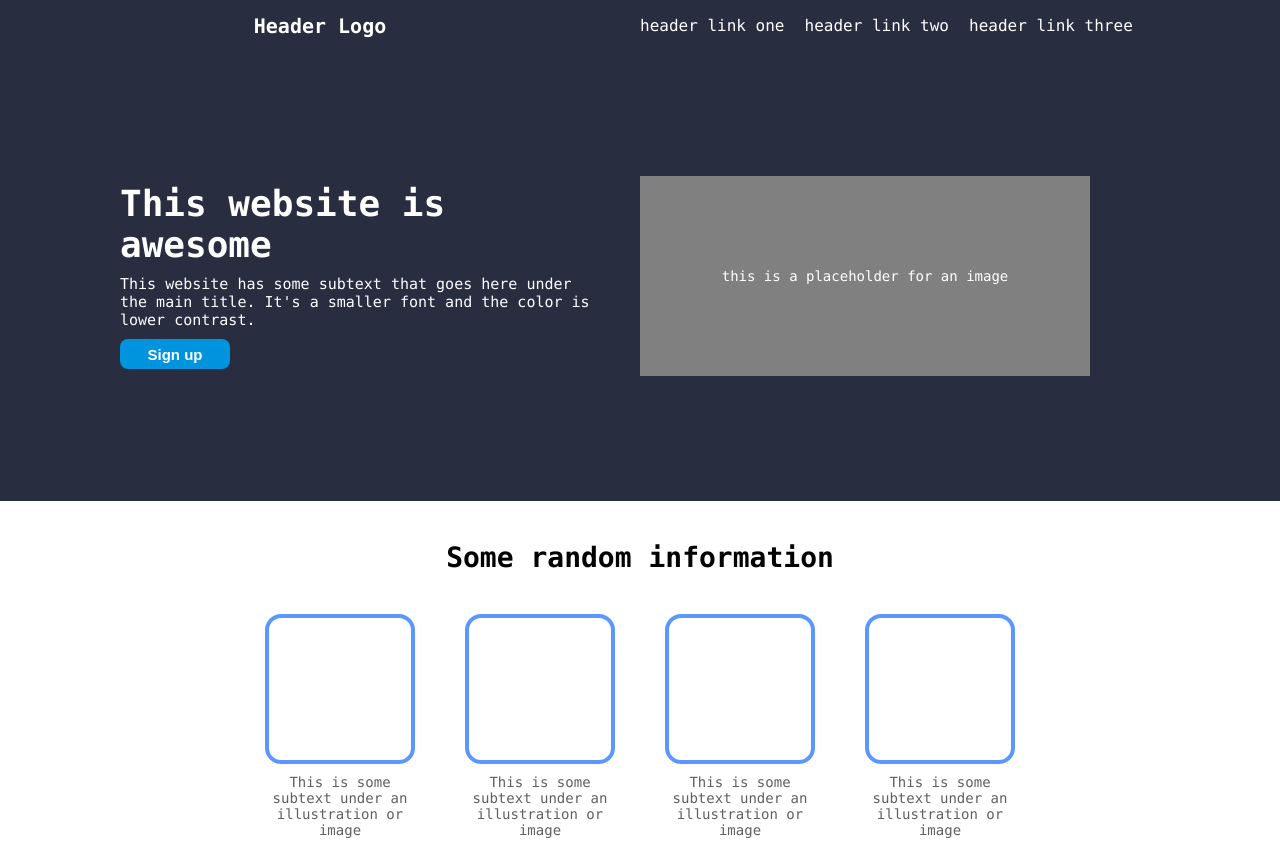
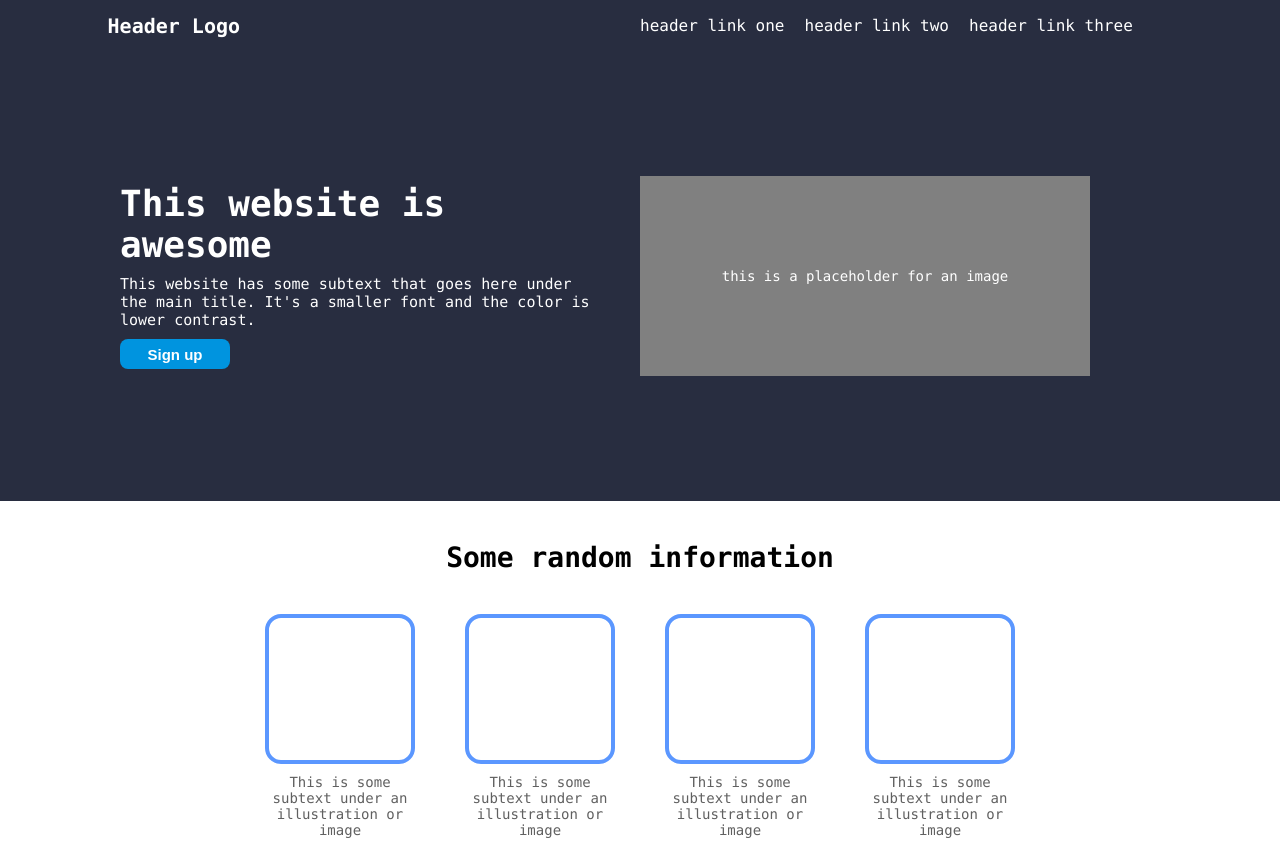
Before and after one commit to NewUser784/landing-page, a plain HTML site: page index.html in a window 1280 px wide. Shown: the top 841 px of the page. Drawn offline with Linux system fonts and the light colour scheme.

```diff
--- a/styles.css
+++ b/styles.css
@@ -19,7 +19,7 @@ body {
 .logo-container {
     display: flex;
     flex: 1;
-    justify-content: center;
+    justify-content: flex-end;
     align-items: center;
 }
 
@@ -27,6 +27,7 @@ body {
     color: white;
     font-size: 20px;
     font-weight: 900;
+    margin-right: 400px;
 }
 
 .header-links {
```
